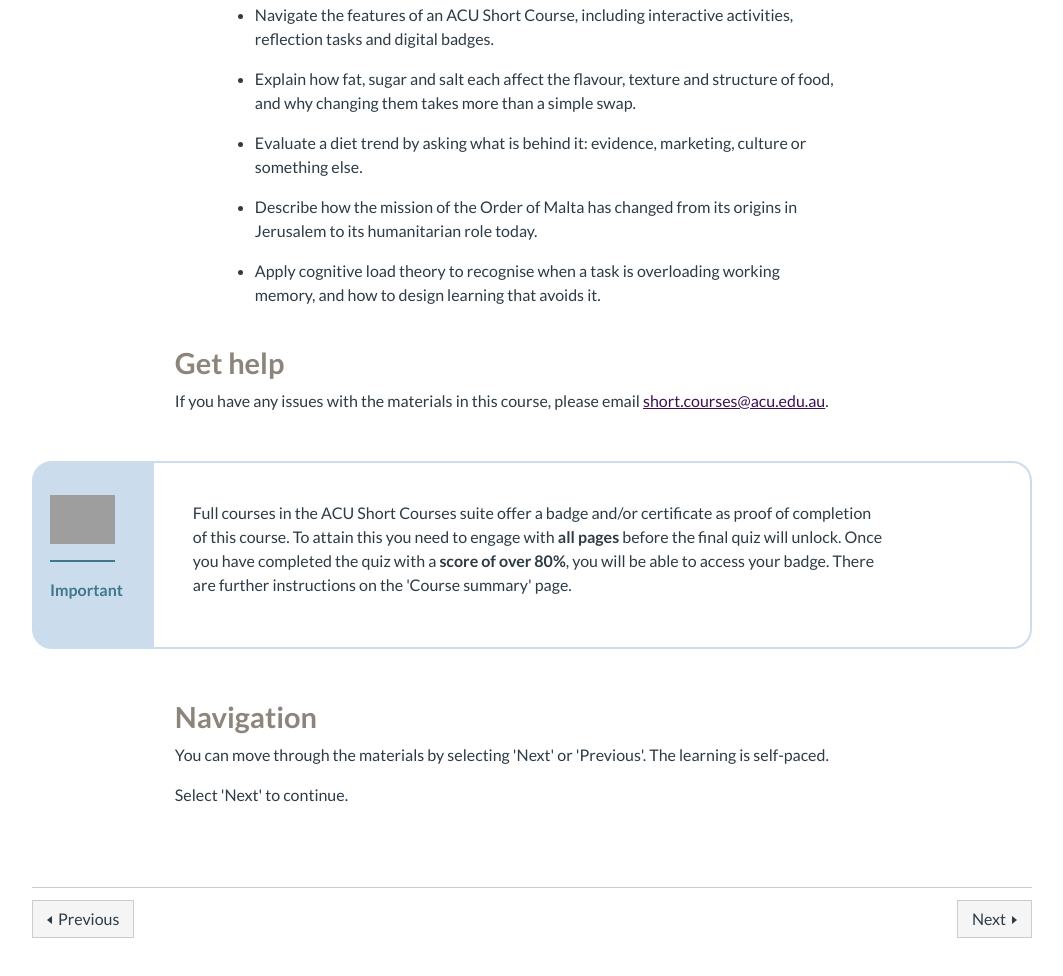
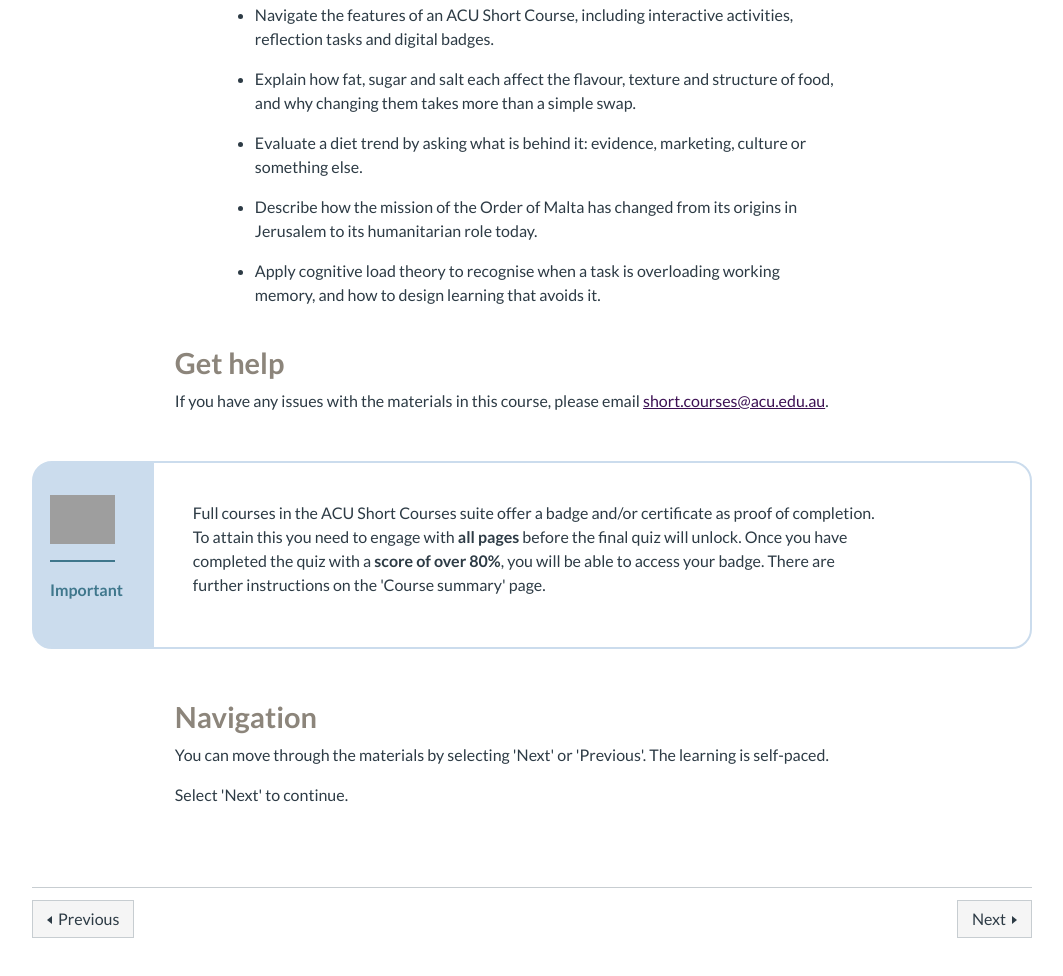
Before and after one commit to EnEmGee/short-course-taster, a plain HTML site: page overview.html in a window 1280 px wide. Shown: the part 862-1838 px from the top of the page, without its empty margins (108-1171 px from the left). Drawn offline with Linux system fonts and the light colour scheme; grey boxes are pictures that could not be loaded.

Commit message:
Add files via upload

```diff
--- a/overview.html
+++ b/overview.html
@@ -49,7 +49,7 @@
               <div class="icon icon-important">
                   <p>Important</p>
               </div>
-              <p>Full courses in the ACU Short Courses suite offer a badge and/or certificate as proof of completion of this course. To attain this you need to engage with <strong>all pages</strong> before the final quiz will unlock. Once you have completed the quiz with a <strong>score of over 80%</strong>, you will be able to access your badge. There are further instructions on the 'Course summary' page.</p>
+              <p>Full courses in the ACU Short Courses suite offer a badge and/or certificate as proof of completion. To attain this you need to engage with <strong>all pages</strong> before the final quiz will unlock. Once you have completed the quiz with a <strong>score of over 80%</strong>, you will be able to access your badge. There are further instructions on the 'Course summary' page.</p>
           </div>
           <h2>Navigation</h2>
           <p>You can move through the materials by selecting 'Next' or 'Previous'. The learning is self-paced.</p>
```
Also changed, not shown: missing-register.html (+3 -0 lines).
